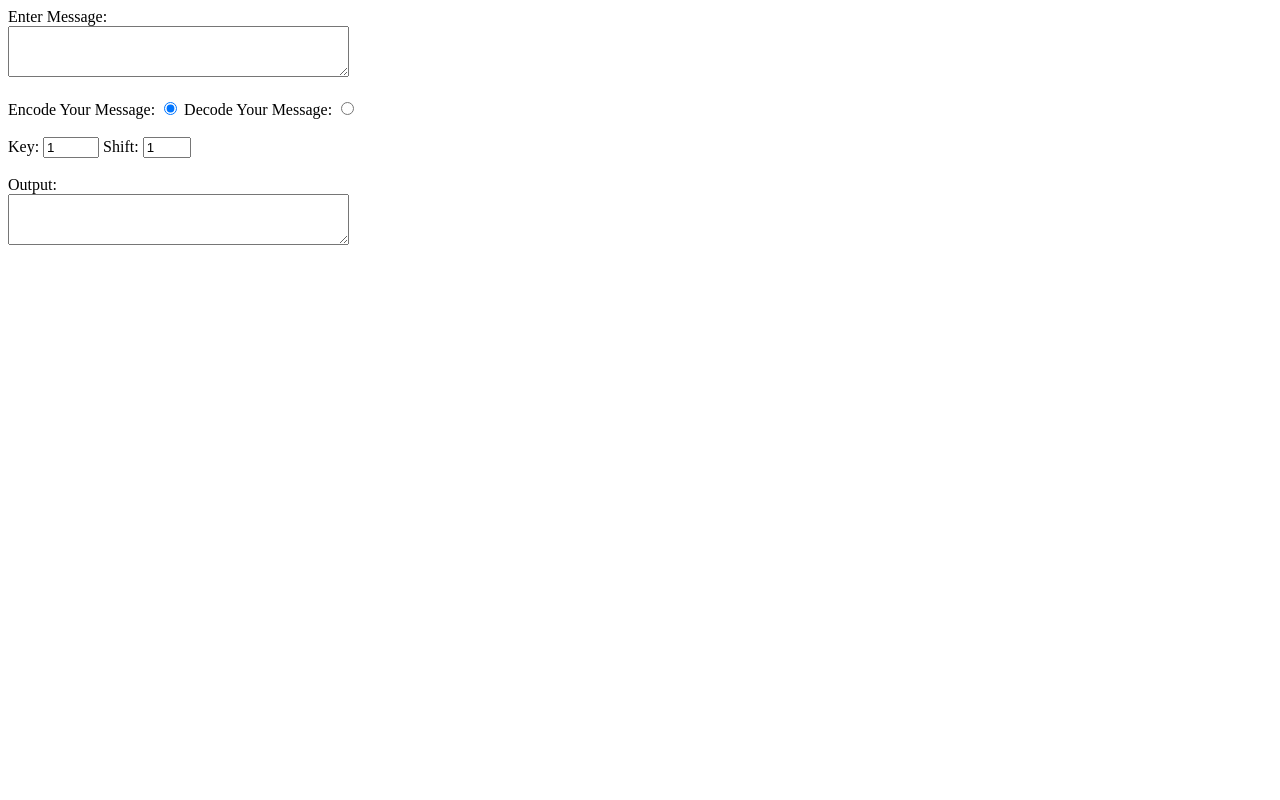
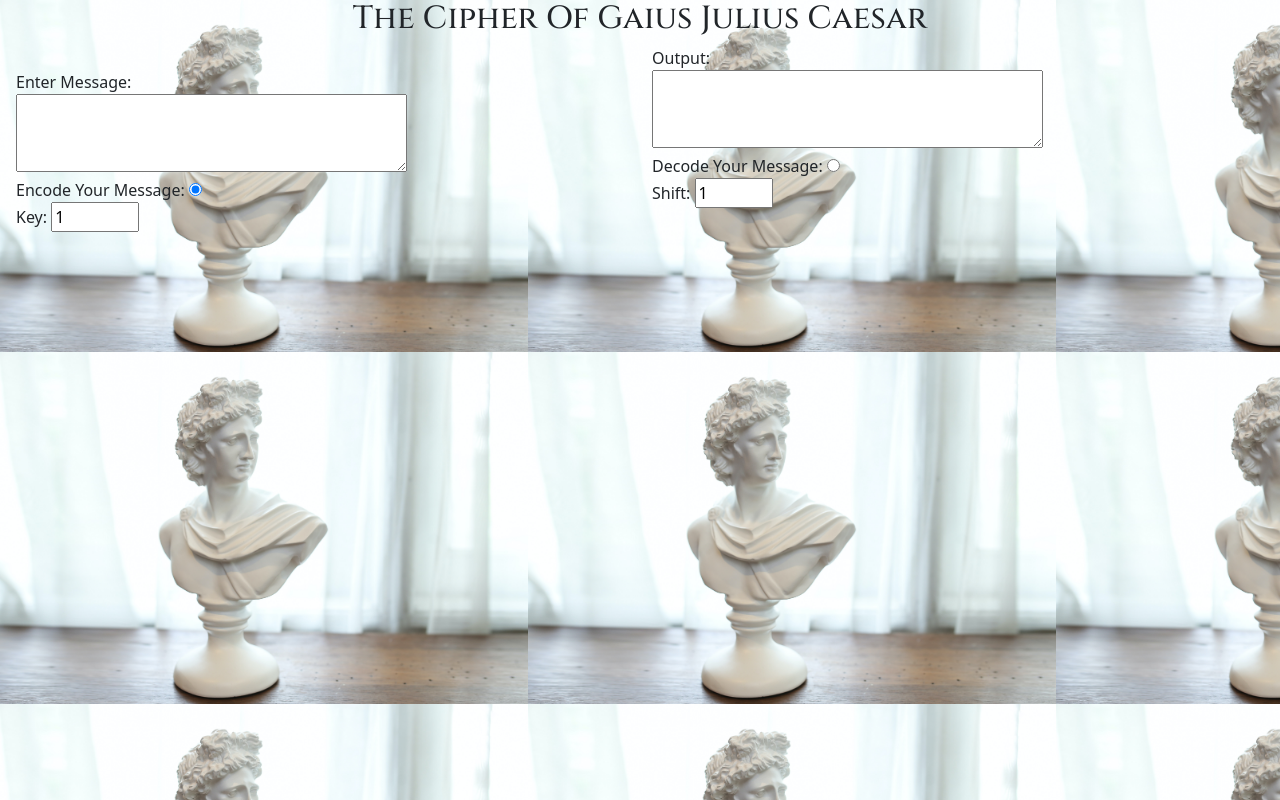
Before and after one commit to HaryduboisRCM/cypher, a plain HTML site: page index.html in a window 1280 px wide. Drawn offline with nearby package versions, Linux system fonts and the light colour scheme.

Commit message:
Caesar Cipher

```diff
--- a/index.html
+++ b/index.html
@@ -1,10 +1,69 @@
 <!DOCTYPE html>
 <html lang="en">
 <head>
- <link rel="stylesheet" type="text/css" href="style.css">
+    <meta charset="UTF-8">
+    <meta http-equiv="X-UA-Compatible" content="IE=edge">
+    <meta name="viewport" content="width=device-width, initial-scale=1.0">
+    <script src="https://cdn.jsdelivr.net/npm/jquery@3.6.0/dist/jquery.slim.min.js"></script>
+    <script src="https://cdn.jsdelivr.net/npm/popper.js@1.16.1/dist/umd/popper.min.js"></script>
+    <script src="https://cdn.jsdelivr.net/npm/bootstrap@4.6.1/dist/js/bootstrap.bundle.min.js"></script>
+    <link rel="stylesheet" href="https://stackpath.bootstrapcdn.com/bootstrap/5.0.0-alpha1/css/bootstrap.min.css" integrity="sha384-r4NyP46KrjDleawBgD5tp8Y7UzmLA05oM1iAEQ17CSuDqnUK2+k9luXQOfXJCJ4I" crossorigin="anonymous">
+    <link rel="preconnect" href="https://fonts.googleapis.com">
+    <link rel="preconnect" href="https://fonts.gstatic.com" crossorigin>
+    <link href="https://fonts.googleapis.com/css2?family=Cinzel:wght@500&display=swap" rel="stylesheet">
+    <link rel="stylesheet" type="text/css" href="style.css">
     <title>The Cipher Of Pontifex Maximus Gaius Julius Caesar</title>
 </head>
 <body>
+    <div class="background"></div>
+
+
+    <div class="container-fluid">
+    <section id="title" class="title">
+   <div class="row">
+       <h2>The Cipher Of Gaius Julius Caesar</h2>
+   </div>
+    </section>
+
+
+    <div class="row justify-content-center">
+        <div class="col-md-6">
+            <form name="caeserForm" id="ceaserForm">
+              <br>
+              <label for="userMessage">Enter Message:</label><br />
+              <textarea id="userMessage" rows="3" cols="40" oninput="enDeCode()">
+              </textarea>
+              <br>
+              <label for="encode">Encode Your Message:</label>
+              <input type="radio" name="code" id="encode" checked onchange="enDeCode()" />
+              <br>
+              <label for="userKey">Key:</label>
+              <input type="number" min="0" max="26" id="userKey" value="1" onchange="enDeCode()" />
+              <br>
+              <br>
+              <br>
+              <br>
+              <br>
+              </br>
+           </div>
+           <div class="col-md-6">
+            <label for="output">Output:</label><br />
+            <textarea id="output" rows="3" cols="40">
+            </textarea>
+            <br>
+            <label for="decode">Decode Your Message:</label>
+            <input type="radio" name="code" id="decode" onchange="enDeCode()" />
+            <br>
+            <label for="shiftkey">Shift:</label>
+            <input type="number" min="0" max="5" id="shiftkey" value="1" onchange="enDeCode()" />
+            <br>
+           </div>
+           </form>
+      </div>
+
+
+
+    <!--
     <div class="page">
             <form name="caeserForm" id="ceaserForm">
                     <label for="userMessage">Enter Message:</label><br />
@@ -25,7 +84,10 @@
                     <textarea id="output" rows="3" cols="40">
                     </textarea>
             </form>
-    </div>
+    </div> -->
+
+</div>
+
     <script src="caesarcipher.js"></script>
   </body>
 </html>
--- /dev/null
+++ b/style.css
@@ -0,0 +1,11 @@
+body{
+background-image:url(statue.jpg);
+background-size: contain;
+}
+
+
+.title{
+text-align: center;
+font-family:'Cinzel', serif;
+font-size: 28px;
+}
```
Also changed, not shown: statue.jpg (added).
